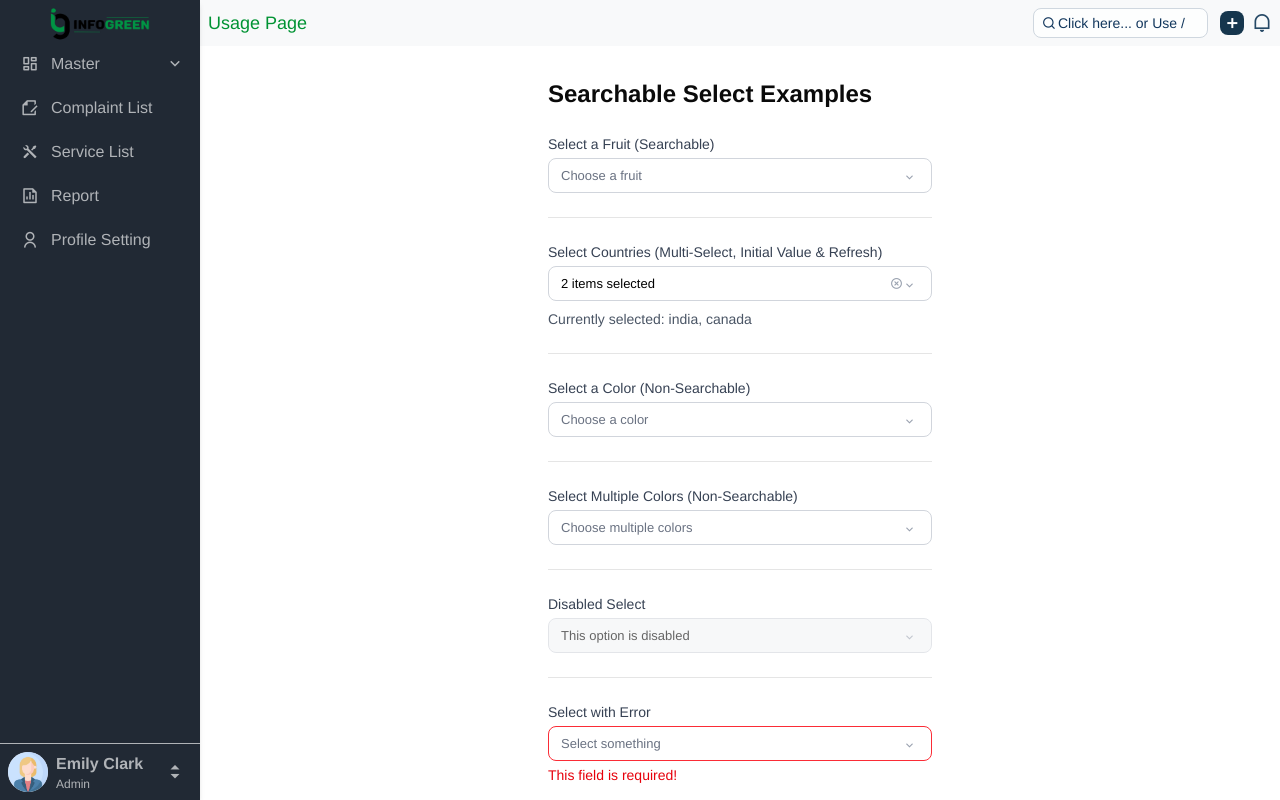
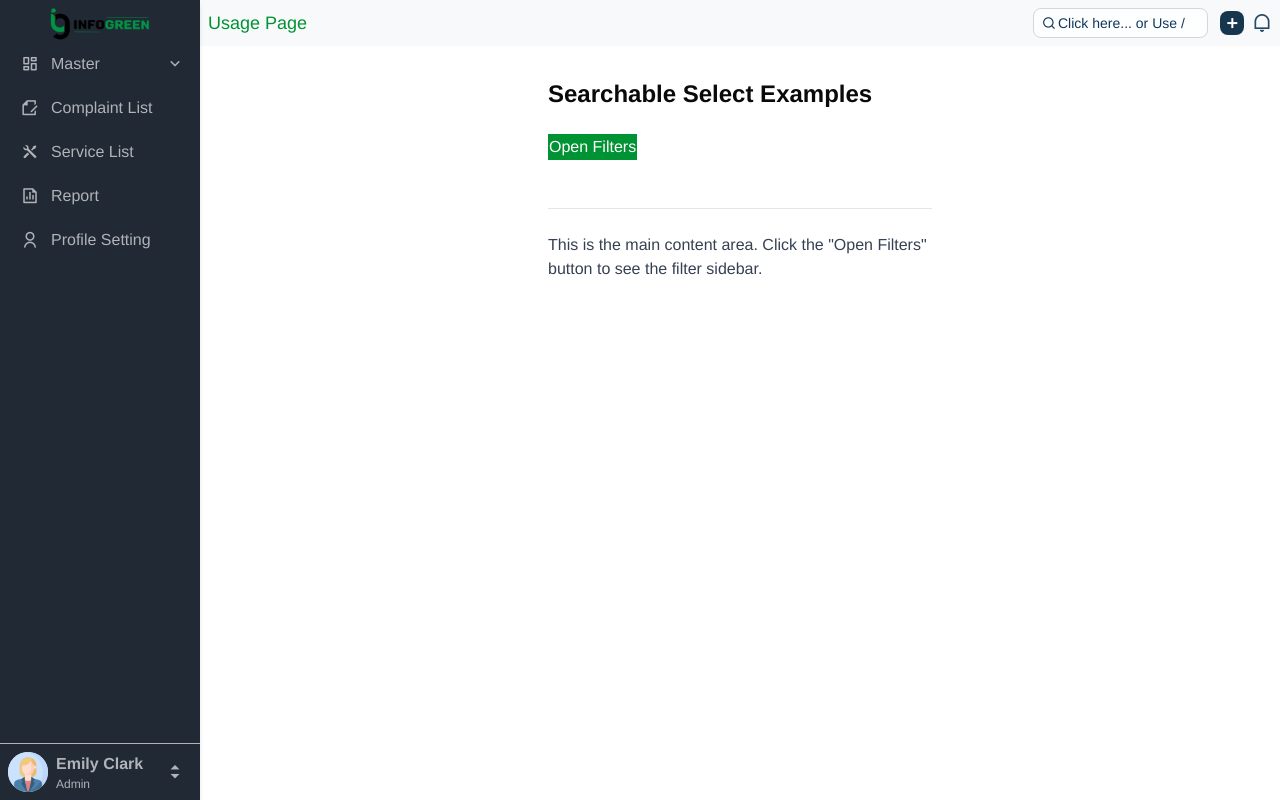
Before and after one commit to Sanjith-Infogreen/cloudbook-desktop, a Next.js app in the folder cloudbook/: page /modules/sanjith in a window 1280 px wide. Built offline with nearby package versions, Linux system fonts and the light colour scheme.

Commit message:
sideabar ui updated

```diff
--- a/cloudbook/src/app/modules/sanjith/page.tsx
+++ b/cloudbook/src/app/modules/sanjith/page.tsx
@@ -1,10 +1,13 @@
  'use client';
 
 import { useState } from 'react';
-import Layout from '@/app/components/Layout'; // ✅ Adjust this path to your actual Layout file
-import SearchableSelect, { Option } from '@/app/utils/searchableSelect'; // ✅ Keep your existing import
+import Layout from '@/app/components/Layout'; // Adjust this path to your actual Layout file
+import SearchableSelect, { Option } from '@/app/utils/searchableSelect'; // Keep your existing import
+import FilterSidebar from '@/app/utils/filterSIdebar'; // ✅ Adjust this path to your FilterSidebar component
 
 const Page: React.FC = () => {
+  const [isFilterSidebarOpen, setIsFilterSidebarOpen] = useState(false); // State to control sidebar visibility
+
   const [selectedFruit, setSelectedFruit] = useState<string | null>(null);
   const [selectedCountries, setSelectedCountries] = useState<string[]>(['india', 'canada']);
   const [selectedColor, setSelectedColor] = useState<string | null>(null);
@@ -73,13 +76,68 @@ const Page: React.FC = () => {
     alert('Refresh options functionality would go here!');
   };
 
+  // Sidebar specific handlers
+  const handleOpenFilterSidebar = () => {
+    setIsFilterSidebarOpen(true);
+  };
+
+  const handleCloseFilterSidebar = () => {
+    setIsFilterSidebarOpen(false);
+  };
+
+  const handleApplyFilters = () => {
+    console.log('Applying filters:', {
+      selectedFruit,
+      selectedCountries,
+      selectedColor,
+      selectedMultiColors,
+    });
+    // Here you would typically apply the filters to your data and then close the sidebar
+    setIsFilterSidebarOpen(false);
+  };
+
+  const handleResetFilters = () => {
+    console.log('Resetting filters');
+    setSelectedFruit(null);
+    setSelectedCountries([]); // Reset to empty array for multi-select
+    setSelectedColor(null);
+    setSelectedMultiColors([]); // Reset to empty array for multi-select
+    // Optionally close sidebar after reset, or keep it open for user to re-select
+    // setIsFilterSidebarOpen(false);
+  };
+
   return (
     <Layout pageTitle="Usage Page">
       <div className="p-8 max-w-md mx-auto">
         <h1 className="text-2xl font-bold mb-6">Searchable Select Examples</h1>
 
+        {/* Button to open the filter sidebar */}
+        <button
+          className="btn btn-primary mb-6"
+          onClick={handleOpenFilterSidebar}
+        >
+          Open Filters
+        </button>
+
+        <hr className="my-6" />
+
+        {/* Existing content of your page (if any) can go here */}
+        <p className="text-gray-700">
+          This is the main content area. Click the "Open Filters" button to see the filter sidebar.
+        </p>
+
+        {/* Filter Sidebar */}
+        <FilterSidebar
+          isOpen={isFilterSidebarOpen}
+          onClose={handleCloseFilterSidebar}
+          onApply={handleApplyFilters}
+          onReset={handleResetFilters}
+          title="Apply Your Filters"
+        >
+          {/* Content to be placed inside the sidebar */}
+          <div className="space-y-6">
             {/* Single Select Fruit */}
-        <div className="mb-6">
+            <div>
               <label htmlFor="fruit-select" className="block text-sm font-medium text-gray-700 mb-1">
                 Select a Fruit (Searchable)
               </label>
@@ -96,10 +154,8 @@ const Page: React.FC = () => {
               {selectedFruit && <p className="mt-2 text-sm text-gray-600">Currently selected: {selectedFruit}</p>}
             </div>
 
-        <hr className="my-6" />
-
             {/* Multi-Select Countries */}
-        <div className="mb-6">
+            <div>
               <label htmlFor="country-select-multi" className="block text-sm font-medium text-gray-700 mb-1">
                 Select Countries (Multi-Select, Initial Value & Refresh)
               </label>
@@ -119,10 +175,8 @@ const Page: React.FC = () => {
               )}
             </div>
 
-        <hr className="my-6" />
-
             {/* Non-searchable Single Select Color */}
-        <div className="mb-6">
+            <div>
               <label htmlFor="color-select" className="block text-sm font-medium text-gray-700 mb-1">
                 Select a Color (Non-Searchable)
               </label>
@@ -138,10 +192,8 @@ const Page: React.FC = () => {
               {selectedColor && <p className="mt-2 text-sm text-gray-600">Currently selected: {selectedColor}</p>}
             </div>
 
-        <hr className="my-6" />
-
             {/* Multi-Select Colors (Non-Searchable) */}
-        <div className="mb-6">
+            <div>
               <label htmlFor="multi-color-select" className="block text-sm font-medium text-gray-700 mb-1">
                 Select Multiple Colors (Non-Searchable)
               </label>
@@ -160,10 +212,8 @@ const Page: React.FC = () => {
               )}
             </div>
 
-        <hr className="my-6" />
-
             {/* Disabled Select */}
-        <div className="mb-6">
+            <div>
               <label htmlFor="disabled-select" className="block text-sm font-medium text-gray-700 mb-1">
                 Disabled Select
               </label>
@@ -177,10 +227,8 @@ const Page: React.FC = () => {
               />
             </div>
 
-        <hr className="my-6" />
-
             {/* Select with an error */}
-        <div className="mb-6">
+            <div>
               <label htmlFor="error-select" className="block text-sm font-medium text-gray-700 mb-1">
                 Select with Error
               </label>
@@ -194,6 +242,8 @@ const Page: React.FC = () => {
               />
             </div>
           </div>
+        </FilterSidebar>
+      </div>
     </Layout>
   );
 };
--- /dev/null
+++ b/cloudbook/src/app/utils/filterSIdebar.tsx
@@ -0,0 +1,59 @@
+"use client";
+
+import React from "react";
+
+interface FilterSidebarProps {
+  isOpen: boolean;
+  onClose: () => void;
+  onApply: () => void;
+  onReset: () => void;
+  title?: string;
+  children: React.ReactNode;
+}
+
+const FilterSidebar: React.FC<FilterSidebarProps> = ({
+  isOpen,
+  onClose,
+  onApply,
+  onReset,
+  title = "Add Filters",
+  children
+}) => {
+ return (
+  <div className={`fixed inset-0 z-50 flex justify-end transition-opacity duration-300 ${isOpen ? "opacity-100" : "opacity-0 pointer-events-none"}`}>
+    {/* Backdrop */}
+    <div className="fixed inset-0 bg-[rgba(0,0,0,0.5)]" onClick={onClose}></div>
+
+    {/* Sidebar */}
+    <div className={`relative w-80 mt-[5.4rem] mb-[0.15rem] h-full rounded-tl-[0.375rem] rounded-bl-[0.375rem] bg-white shadow-[0_4px_16px_#27313a66] transform transition-transform duration-300 ${isOpen ? "translate-x-0" : "translate-x-full"} flex flex-col`}>
+
+      {/* Header */}
+      <div className="flex justify-between items-center px-4 py-3 border-b">
+        <h2 className="font-semibold text-lg">{title}</h2>
+        <button className="text-gray-500 hover:text-black" onClick={onClose}>
+          <i className="ri-close-line text-xl"></i>
+        </button>
+      </div>
+
+      {/* Content */}
+      <div className="p-4 overflow-y-auto flex-1">
+        {children}
+      </div>
+
+      {/* Footer */}
+      <div className="p-2 border-t border-[#dee2e6] flex justify-end gap-2 mb-[89px]">
+        <button className="btn btn-sm btn-outline" onClick={onReset}>
+          Reset
+        </button>
+        <button className="btn btn-sm btn-primary" onClick={onApply}>
+          Apply
+        </button>
+      </div>
+
+    </div>
+  </div>
+);
+
+};
+
+export default FilterSidebar;
```
Lines whose indentation alone changed are shown as unchanged.
